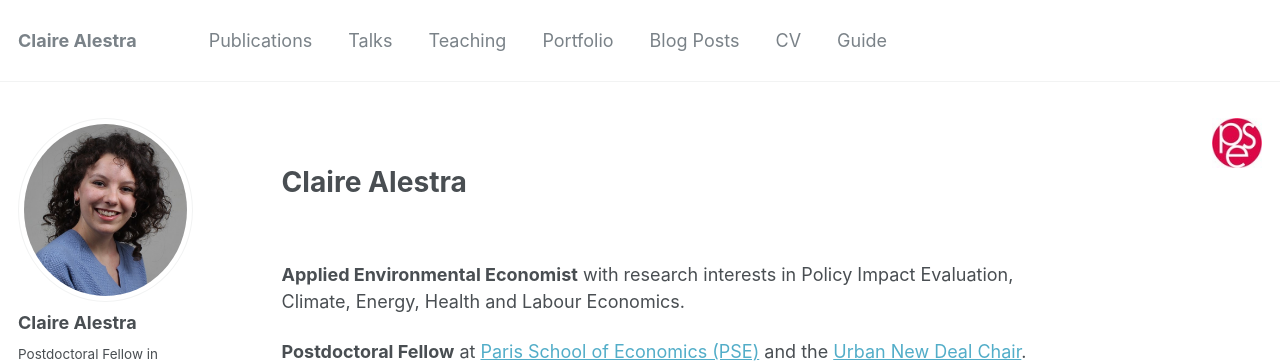
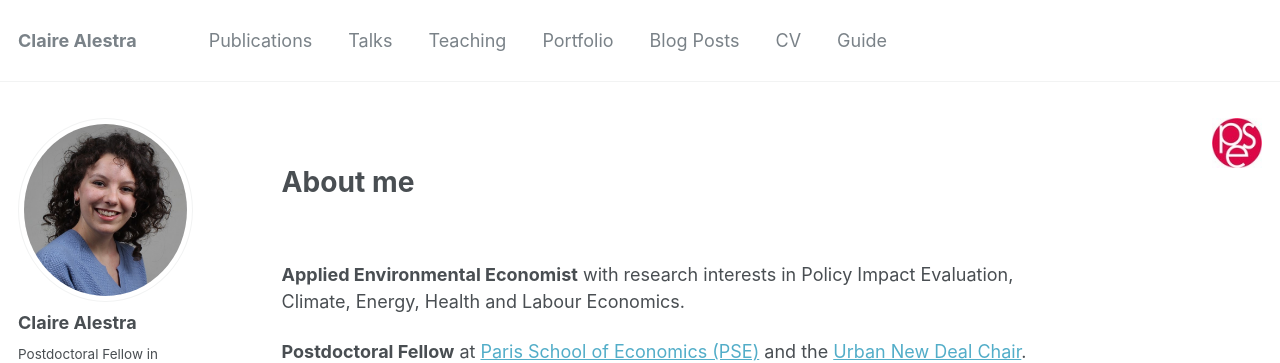
Before and after one commit to ClaireAlestra/ClaireAlestra.github.io, a Jekyll site: the page built from _pages/about.md, in a window 1280 px wide and 1094 px high. Shown: the top 363 px of the window. Built offline with Jekyll 4.4.1, drawn with Linux system fonts in a browser that asks for light colours.

Commit message:
Update about.md

```diff
--- a/_pages/about.md
+++ b/_pages/about.md
@@ -1,6 +1,6 @@
 ---
 permalink: /
-title: "Claire Alestra"
+title: "About me"
 excerpt: "About me"
 author_profile: true
 redirect_from:
```
